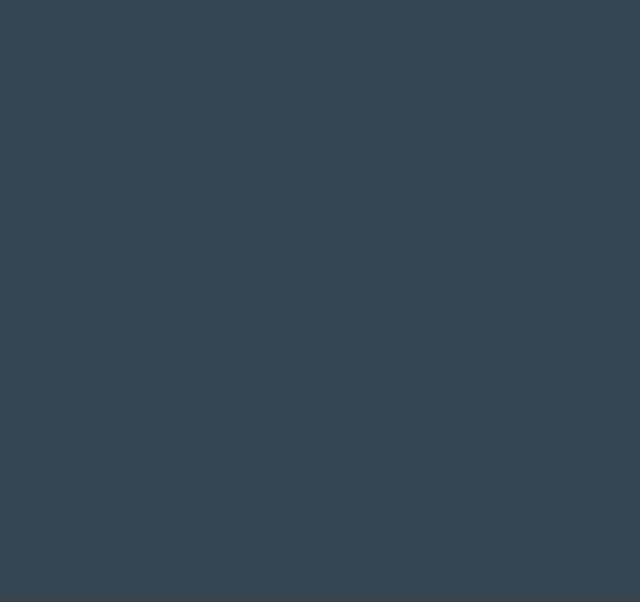
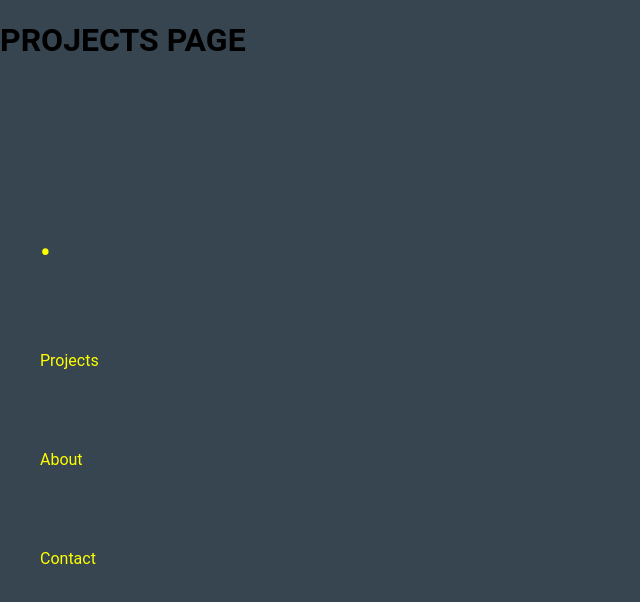
Before and after one commit to giolmartin/portfolio, a React (Create React App) app: page /projects in a window 1280 px wide. Before the commit this address had no page. Shown: the top 602 px of the page, without its empty margins (0-640 px from the left). Built offline with nearby package versions, Linux system fonts and the light colour scheme.

Commit message:
context and navbar + intro

```diff
--- a/src/App.js
+++ b/src/App.js
@@ -1,23 +1,45 @@
-import React from 'react';
+import React, { useState, useEffect } from 'react';
 import { BrowserRouter as Router, Routes, Route } from 'react-router-dom';
 
-
+import { NavTabProvider } from './context/portfolio.context';
 import { GlobalStyle } from './global.styles';
 
+import Navbar from './components/Navbar/navbar.component';
 
 import HomePage from './pages/Home/home.page';
+import AboutPage from './pages/About/about.page';
+import ProjectsPage from './pages/Projects/projects.page';
+import ContactPage from './pages/Contact/contact.page';
 
-
-
+import IntroAnimation from './components/IntroAnimation/intro.component';
 
 function App() {
+  const [introComplete, setIntroComplete] = useState(false);
+
+  useEffect(() => {
+    const timer = setTimeout(() => {
+      setIntroComplete(true);
+    }, 4000); // Corresponding to the duration of the intro animation
+    return () => clearTimeout(timer);
+  }, []);
+
   return (
+    <NavTabProvider>
       <Router>
         <GlobalStyle />
+        {introComplete && <Navbar />}
+        {introComplete ? (
           <Routes>
             <Route path='/' element={<HomePage />} />
+            <Route path='/projects' element={<ProjectsPage />} />
+            <Route path='/about' element={<AboutPage />} />
+            <Route path='/contact' element={<ContactPage />} />
           </Routes>
+        ) : (
+          <IntroAnimation />
+        )}
       </Router>
+    </NavTabProvider>
   );
 }
 
--- a/src/components/IntroAnimation/intro.component.jsx
+++ b/src/components/IntroAnimation/intro.component.jsx
@@ -1,6 +1,7 @@
 import React, { useEffect, useState } from 'react';
 
 import { Name, Phrase } from './intro.style.jsx';
+
 const IntroAnimation = ({ onIntroEnd }) => {
   useEffect(() => {
     const timer = setTimeout(() => {
--- a/src/components/Navbar/navbar.component.jsx
+++ b/src/components/Navbar/navbar.component.jsx
@@ -1,16 +1,35 @@
-import React, { useState } from 'react';
+import React from 'react';
+import { useNavigate } from 'react-router-dom';
+
+import { useNavTabContext } from '../../context/portfolio.context';
+
 import { NavTab, NavbarContainer } from './navbar.style';
 
-const Navbar = ({ activeTab, onClickHandler }) => {
+const Navbar = () => {
+  const { activeTab, setActiveTab } = useNavTabContext();
+  const navigate = useNavigate();
+
+  const handleTabClick = (tab) => {
+    if (tab === 'Home') {
+      setActiveTab(tab);
+      navigate('/');
+      return;
+    } else {
+      setActiveTab(tab);
+      navigate(tab.toLowerCase());
+      return;
+    }
+  };
+
   return (
     <NavbarContainer>
       {['Home', 'Projects', 'About', 'Contact'].map((tab) => (
         <NavTab
           key={tab}
           active={activeTab === tab}
-          onClick={() => onClickHandler(tab)}
+          onClick={() => handleTabClick(tab)}
         >
-          {activeTab === tab ? "•" : tab }
+          {activeTab === tab ? '•' : tab}
         </NavTab>
       ))}
     </NavbarContainer>
--- a/src/components/Navbar/navbar.style.jsx
+++ b/src/components/Navbar/navbar.style.jsx
@@ -20,5 +20,4 @@ export const NavTab = styled.div`
   position: relative;
   margin: 20px;
   font-size: ${(props) => (props.active ? '2em' : '1em')};
-  font-size: ${(props) => (props.active ? '2em' : '1em')};
 `;
--- /dev/null
+++ b/src/context/portfolio.context.jsx
@@ -0,0 +1,14 @@
+import React, { createContext, useState, useEffect, useContext } from 'react';
+
+const NavTabContext = createContext();
+
+export const useNavTabContext = () => useContext(NavTabContext);
+
+export const NavTabProvider = ({ children }) => {
+  const [activeTab, setActiveTab] = useState('Home');
+
+  const value = { activeTab, setActiveTab };
+  return (
+    <NavTabContext.Provider value={value}>{children}</NavTabContext.Provider>
+  );
+};
--- a/src/pages/About/about.page.jsx
+++ b/src/pages/About/about.page.jsx
@@ -0,0 +1,7 @@
+import React from 'react';
+
+const AboutPage = () => {
+  return <h1>ABOUT PAGE</h1>;
+}
+
+export default AboutPage;
--- a/src/pages/Contact/contact.page.jsx
+++ b/src/pages/Contact/contact.page.jsx
@@ -0,0 +1,7 @@
+import React from 'react';
+
+const ContactPage = () => {
+    return <h1>CONTACT PAGE</h1>;
+}
+
+export default ContactPage;
--- a/src/pages/Home/home.page.jsx
+++ b/src/pages/Home/home.page.jsx
@@ -1,31 +1,11 @@
-import React, { useEffect, useState } from 'react';
-import Navbar from '../../components/Navbar/navbar.component.jsx';
-import IntroAnimation from '../../components/IntroAnimation/intro.component.jsx';
+import React from 'react';
+
 import './home.style.jsx';
 
 const HomePage = () => {
-  const [introComplete, setIntroComplete] = useState(false);
-  const [activeTab, setActiveTab] = useState('Home');
-
-  const handleTab = (tab) => {
-    setActiveTab(tab);
-    console.log(tab);
-  };
-
-  useEffect(() => {
-    setTimeout(() => {
-      setIntroComplete(true);
-    }, 4000); // Corresponding to the duration of the intro animation
-  }, []);
-
   return (
     <div>
-      <Navbar activeTab={activeTab} onClickHandler={handleTab} />
-
-      {!introComplete && (
-        <IntroAnimation onIntroEnd={() => setIntroComplete(true)} />
-      )}
-      {introComplete && <h1>HOME PAGE</h1>}
+      <h1>HOME PAGE</h1>
     </div>
   );
 };
--- a/src/pages/Projects/projects.page.jsx
+++ b/src/pages/Projects/projects.page.jsx
@@ -0,0 +1,7 @@
+import React from 'react';
+
+const ProjectsPage = () => {
+  return <h1>PROJECTS PAGE</h1>;
+};
+
+export default ProjectsPage;
```
Lines whose indentation alone changed are shown as unchanged.
